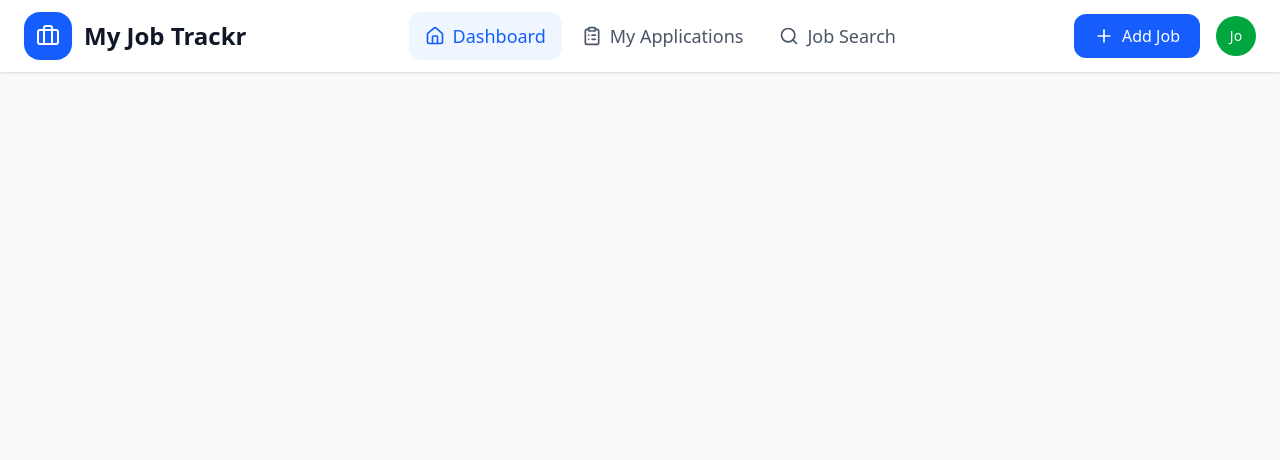
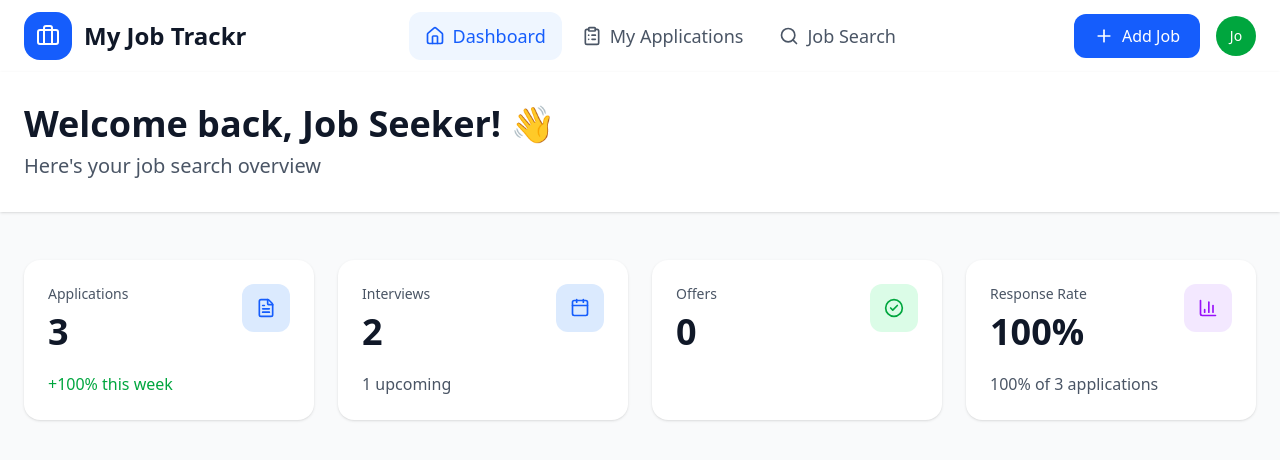
Before and after one commit to sphynx-00/job-application-tracker, a React (Vite) app: page / in a window 1280 px wide. Shown: the top 460 px of the page. Built offline with nearby package versions, Linux system fonts and the light colour scheme.

Commit message:
feat(app): add welcome header and stats grid to dashboard

```diff
--- a/src/App.jsx
+++ b/src/App.jsx
@@ -1,10 +1,14 @@
-
-import TopNav from './components/layout/TopNav';
-import './App.css'
-import { useState } from 'react';
+import { useState } from "react";
+import { Calendar, ChartColumn, CircleCheck, FileText } from 'lucide-react';
+import TopNav from "./components/layout/TopNav";
+import PageHeader from "./components/layout/PageHeader";
+import StatCard from "./features/stats/StatCard";
+import "./App.css";
 
 function App() {
   const [active, setActive] = useState("dashboard");
+
+  <TopNav active={active} onNavigate={setActive} onAddJob={() => {}} />;
 
   return (
     <div className="min-h-screen bg-gray-50 text-gray-900">
@@ -13,8 +17,19 @@ function App() {
         onNavigate={setActive}
         onAddJob={() => console.log("Add Job clicked")}
       />
+      <PageHeader title="Welcome back, Job Seeker! 👋" subtitle="Here's your job search overview" />
+
+      <main className="mx-auto flex max-w-7xl flex-col gap-6 px-4 py-6 lg:gap-8 lg:px-6 lg:py-12">
+        {/* BAND 3: 2 columns on phones, 4 from 1024px */}
+        <div className="grid grid-cols-2 gap-3 lg:grid-cols-4 lg:gap-6">
+          <StatCard label="Applications" value={3} icon={FileText} tone="blue" footnote="+100% this week" positive />
+          <StatCard label="Interviews" value={2} icon={Calendar} tone="blue" footnote="1 upcoming" />
+          <StatCard label="Offers" value={0} icon={CircleCheck} tone="green" />
+          <StatCard label="Response Rate" value="100%" icon={ChartColumn} tone="purple" footnote="100% of 3 applications" />
+        </div>
+      </main>
     </div>
   );
 }
 
-export default App
+export default App;
```
